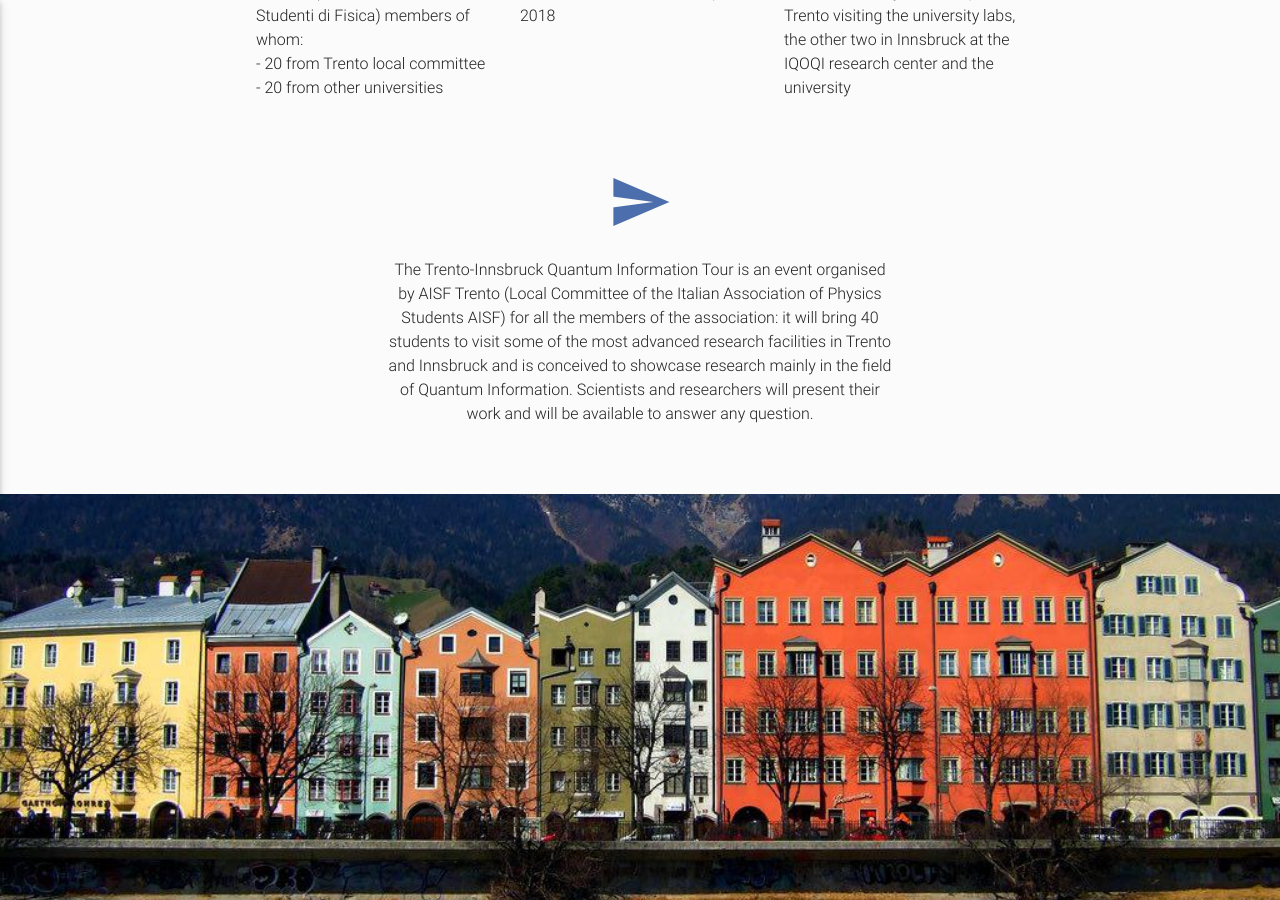
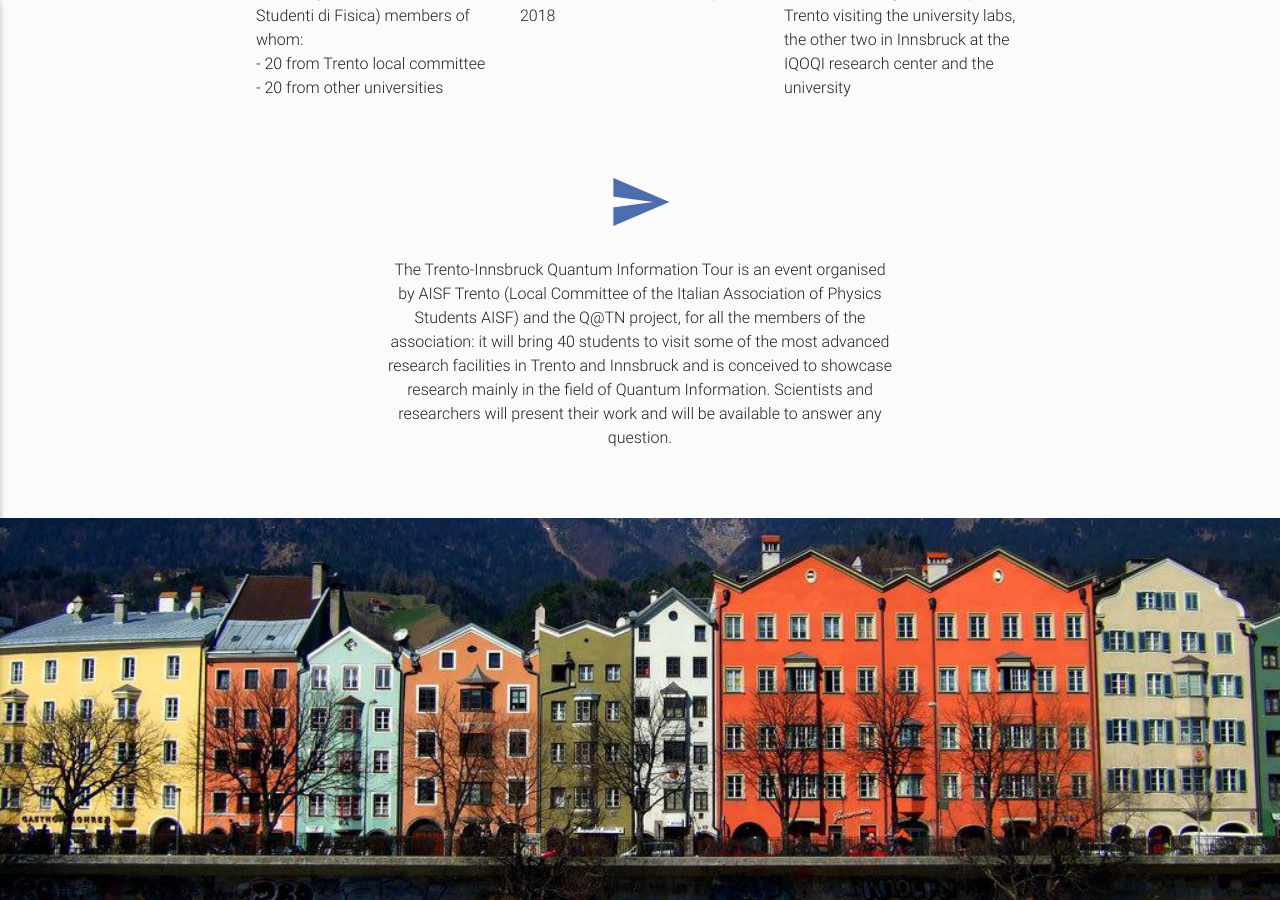
Before and after one commit to ai-sf/tiqit20, a Jekyll site: the page built from index.html, in a window 1280 px wide and 900 px high, scrolled down 741 px. Built offline with Jekyll 4.4.1, drawn with Linux system fonts in a browser that asks for light colours; nearby versions of some CDN libraries.

Commit message:
Update home.yml

```diff
--- a/_data/home.yml
+++ b/_data/home.yml
@@ -17,4 +17,4 @@ slideshow:
     title: Trento
 
 
-paragraph: "The Trento-Innsbruck Quantum Information Tour is an event organised by AISF Trento (Local Committee of the Italian Association of Physics Students AISF) for all the members of the association: it will bring 40 students to visit some of the most advanced research facilities in Trento and Innsbruck and is conceived to showcase research mainly in the field of Quantum Information. Scientists and researchers will present their work and will be available to answer any question."
+paragraph: "The Trento-Innsbruck Quantum Information Tour is an event organised by AISF Trento (Local Committee of the Italian Association of Physics Students AISF) and the Q@TN project, for all the members of the association: it will bring 40 students to visit some of the most advanced research facilities in Trento and Innsbruck and is conceived to showcase research mainly in the field of Quantum Information. Scientists and researchers will present their work and will be available to answer any question."
```
